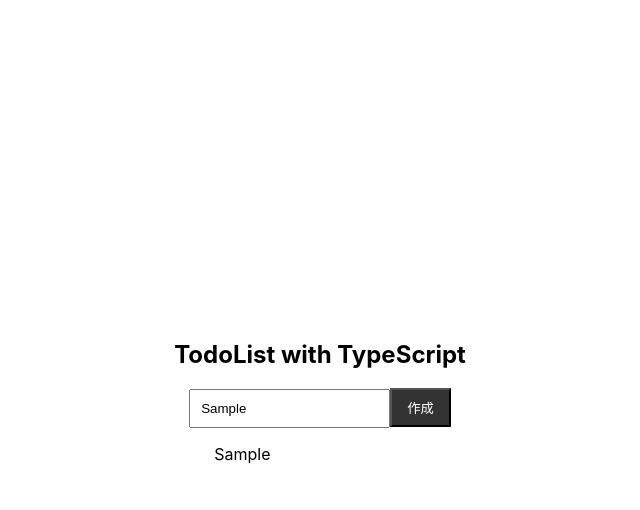
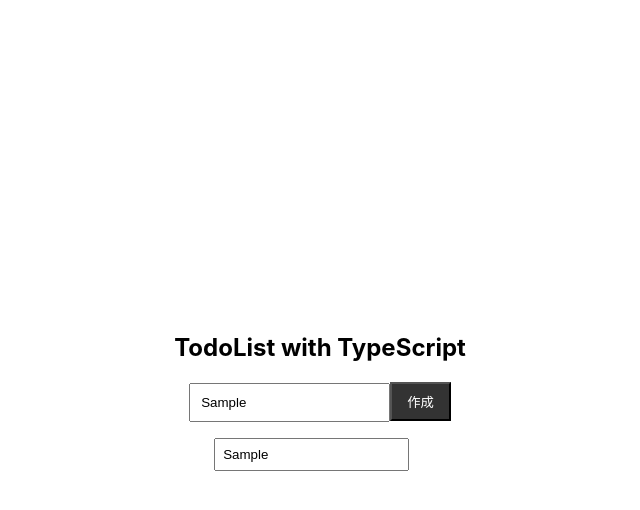
Before and after one commit to Naru-hub/todolist-typescript-react, a React (Create React App) app: page / in a window 1280 px wide. Both pictures are taken after typing "Sample" into the empty fields and a click on the input "作成". Shown: the top 510 px of the page, without its empty margins (320-960 px from the left). Built offline with nearby package versions, Linux system fonts and the light colour scheme; the HTML template or start-up script is replaced by a standard one.

Commit message:
Todoの編集

```diff
--- a/src/App.tsx
+++ b/src/App.tsx
@@ -30,6 +30,18 @@
     setInputValue("");
   };
 
+  // Todoの編集
+  const handleEdit = (id: number, inputValue: string) => {
+    const newTodos = todos.map((todo) => {
+      if (todo.id === id) {
+        todo.inputValue = inputValue;
+      }
+      return todo;
+    });
+
+    setTodos(newTodos);
+  };
+
   return (
     <div className="App">
       <div>
@@ -44,7 +56,14 @@
         </form>
         <ul className="todoList">
           {todos.map((todo) => (
-            <li key={todo.id}>{todo.inputValue}</li>
+            <li key={todo.id}>
+              <input
+                type="text"
+                onChange={(e) => handleEdit(todo.id, e.target.value)}
+                className="inputText"
+                value={todo.inputValue}
+              />
+            </li>
           ))}
         </ul>
       </div>
```
